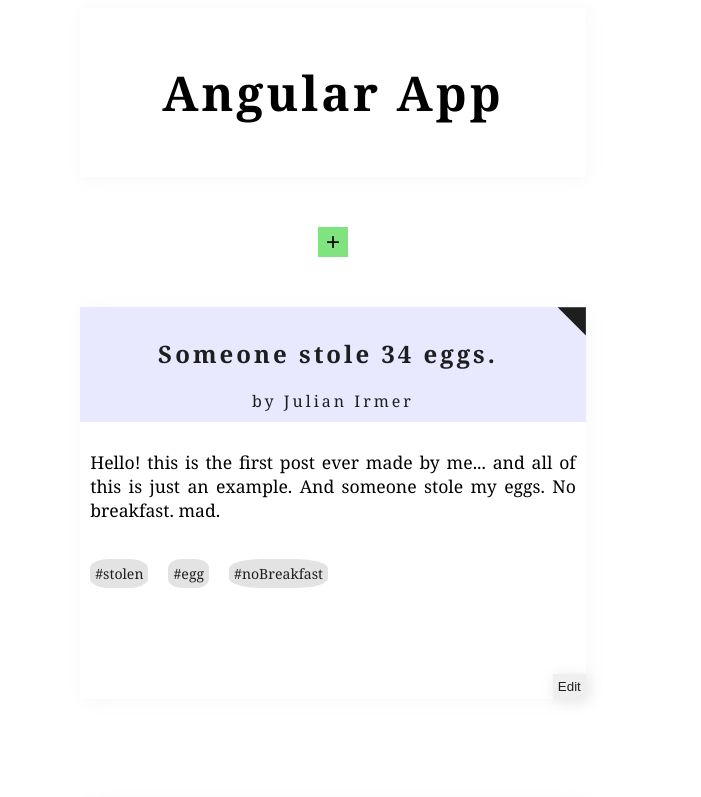
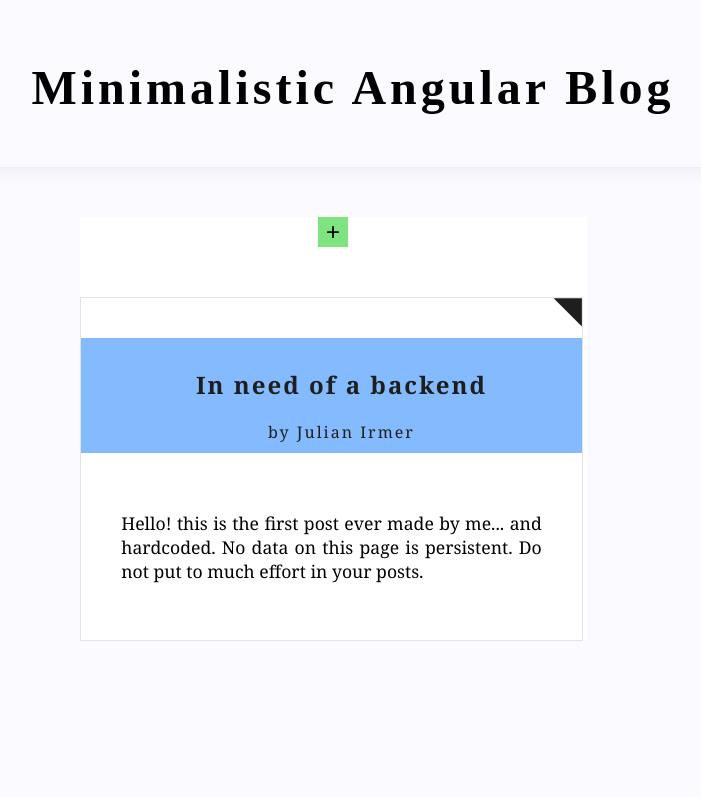
Before and after one commit to JulianIrmer/Angular-App, an Angular app: page / in a window 1280 px wide. Shown: the top 797 px of the page, without its empty margins (307-1008 px from the left). Built offline with nearby package versions, Linux system fonts and the light colour scheme.

Commit message:
removed the edit function and the hashtags

```diff
--- a/src/app/addpost/addpost.component.css
+++ b/src/app/addpost/addpost.component.css
@@ -14,6 +14,8 @@
 
 .editor{
     margin: 50px 0 50px 0;
+    padding: 20px 0 20px 0;
+    box-shadow: 2px 2px 15px rgba(200,200,200,0.4);
 }
 
 .input-sm{
--- a/src/app/addpost/addpost.component.html
+++ b/src/app/addpost/addpost.component.html
@@ -9,5 +9,5 @@
       <textarea class="input-sm" placeholder="Write something..." cols="42" rows="10" #content></textarea>
   </form>
   <button class="save-btn" (click) = 'savePost(title.value, author.value, content.value)'>Save</button>
-  <button class="cancel-btn" (click) = 'discardPost()'>Cancel</button>
+  <button class="cancel-btn" (click) = 'toggleEditor()'>Cancel</button>
 </div>
--- a/src/app/addpost/addpost.component.ts
+++ b/src/app/addpost/addpost.component.ts
@@ -1,14 +1,22 @@
-import { Component, OnInit } from '@angular/core';
+import { Component, OnInit, Injectable } from '@angular/core';
+import { DataService } from './../data.service';
 
 @Component({
   selector: 'app-addpost',
   templateUrl: './addpost.component.html',
   styleUrls: ['./addpost.component.css']
 })
+@Injectable()
+
 export class AddpostComponent implements OnInit {
 isVisible:boolean = false;
+posts = [];
+post:Post;
+id:number = 1;
 
-  constructor() { }
+  constructor(private postArr:DataService) {
+    this.posts = postArr.getData();
+   }
 
   ngOnInit() {
 
@@ -18,10 +26,27 @@ isVisible:boolean = false;
     this.isVisible = !this.isVisible;
   }
 
-  savePost(title, author, content){
-  }
+  savePost(title, author, content, hashtag1, hashtag2, hashtag3){
 
-  discardPost(){
+    this.post = {
+      id: this.id,
+      title: title,
+      author: author,
+      content: content,
+    }
 
+    this.id++;
+
+    if(this.post.title != '' && this.post.author != '' && this.post.content != ''){
+      this.posts.push(this.post);
+      this.toggleEditor();
+    }
   }
 }
+
+interface Post{
+  id:number,
+  title:string,
+  author:string,
+  content:string,
+}
--- a/src/app/app.component.css
+++ b/src/app/app.component.css
@@ -3,16 +3,19 @@
     width: 40%;
     margin: 0 auto;
     text-align: center;
-    letter-spacing: 3px;
     font-family: Cambria, Cochin, Georgia, Times, 'Times New Roman', serif;
+    background-color: rgb(255,255,255);
 }
 
 .headline{
+    width: 100%;
+    text-align: center;
     padding: 20px;
     margin-bottom: 50px;
-    background-color: rgb(255,255,255);
+    background-color: rgb(250,250,255);
     font-size: 150%;
-    box-shadow: 2px 2px 15px rgba(230,230,230,0.3);
+    letter-spacing: 4px;
+    box-shadow: 2px 2px 15px rgba(200,200,200,0.3);
 }
 
 .content{
--- a/src/app/app.component.html
+++ b/src/app/app.component.html
@@ -1,7 +1,7 @@
+<div class="headline">
+  <h1>{{header}}</h1>
+</div>
 <div class="wrapper">
-  <div class="headline">
-    <h1>Angular App</h1>
-  </div>
   <app-addpost></app-addpost>
   <div class="content">
     <app-post></app-post>
--- a/src/app/app.component.ts
+++ b/src/app/app.component.ts
@@ -6,5 +6,5 @@ import { Component } from '@angular/core';
   styleUrls: ['./app.component.css']
 })
 export class AppComponent {
-  title = 'app';
+  header = 'Minimalistic Angular Blog';
 }
--- a/src/app/app.module.ts
+++ b/src/app/app.module.ts
@@ -5,6 +5,7 @@ import { FormsModule } from '@angular/forms';
 import { AppComponent } from './app.component';
 import { PostComponent } from './post/post.component';
 import { AddpostComponent } from './addpost/addpost.component';
+import { DataService } from './data.service';
 
 
 
@@ -19,7 +20,7 @@ import { AddpostComponent } from './addpost/addpost.component';
     BrowserModule,
     FormsModule
   ],
-  providers: [],
+  providers: [DataService],
   bootstrap: [AppComponent]
 })
 export class AppModule { }
--- /dev/null
+++ b/src/app/data.service.ts
@@ -0,0 +1,33 @@
+import { Injectable, Directive } from '@angular/core';
+
+@Injectable()
+export class DataService {
+
+    private arr = [];
+    post:Post;
+
+    constructor() {
+        this.post = {
+            id: 0,
+            title: 'In need of a backend',
+            author:'Julian Irmer',
+            content: 'Hello! this is the first post ever made by me... and hardcoded. No data on this page is persistent. Do not put to much effort in your posts.'
+          }
+          this.arr.push(this.post);
+     }
+
+
+    setData(post) {
+        this.arr.push(post);
+    }
+    getData() {
+        return this.arr;
+    }
+}
+
+interface Post{
+    id:number,
+    title:string,
+    author:string,
+    content:string,
+}
--- a/src/app/post/post.component.css
+++ b/src/app/post/post.component.css
@@ -1,23 +1,25 @@
 /* POST */
 .post{
-    width: 100%;
-    padding: 0 0 10px 0;
-    margin: 0 0 100px 0;
-    box-shadow: 2px 2px 15px rgba(230,230,230,0.3);
+    width: 99%;
+    /* box-shadow: 2px 2px 2px rgba(200,200,200,0.6); */
+    border: 1px solid rgba(200,200,200,0.5);
+    /* background-color: pink; */
 }
 
 .post-header{
     text-align: center;
+    width: 100%;
     padding: 10px;
     color: rgb(30, 30, 30);
-    background-color: rgba(100, 100, 255, 0.15);
+    letter-spacing: 2px;
+    background-color: rgba(10, 120, 255, 0.5);
 }
 
 .post-content{
     text-align: justify;
     letter-spacing: 0px;
     font-size: 110%;
-    padding: 10px 10px 0 10px;
+    padding: 40px;
 }
 
 .triangle{
@@ -29,36 +31,6 @@
     float: right;
     transform: rotate(-45deg) translateX(11px) translateY(-7px);
 }
-
-.hashtags{
-    height: 150px;
-}
-
-.hash-ul{
-    list-style-type: none;
-    padding: 20px 0 10px 0;
-}
-
-.hash-ul > li{
-    float: left;
-    margin:0 20px 0 0;
-    padding: 5px;
-    color: rgb(30, 30, 30);
-    font-size: 80%;
-    background-color: rgba(200, 200, 200, 0.5);
-    border-radius: 33%;
-}
-
-.hash-ul > li > a{
-    text-decoration-line: none;
-    color: rgb(30, 30, 30);
-}
-
-.hash-ul > li:hover{
-    background-color: rgba(200, 200, 200, 0.7);
-}
-
-
 
 /* EDITOR */
 .edit-btn, .delete-btn, .save-btn{
--- a/src/app/post/post.component.html
+++ b/src/app/post/post.component.html
@@ -1,33 +1,25 @@
 <!-- Post -->
 
-<div class="post" *ngFor = "let post of arr; let i = index;">
+<div class="post" *ngFor = "let post of posts; let i = index;">
   <div class="triangle"></div>
   <div class="post-header">
-    <h2>{{arr[i].title}}</h2>
-    by {{arr[i].author}}
+    <h2>{{posts[i].title}}</h2>
+    by {{posts[i].author}}
   </div>
   <div class="post-content">
-    <p>{{arr[i].content}}</p>
-    <div class="hashtags">
-      <ul class="hash-ul">
-        <li *ngFor = "let hashtag of arr[i].hashtags; let j = index;"><a href="#">#{{arr[i].hashtags[j]}}</a></li>
-      </ul>
-    </div>
+    <p>{{posts[i].content}}</p>
   </div>
 
-  <!-- Editor -->
+  <!-- Editor
   <input type="button" class="edit-btn" value="Edit" (click) = 'toggleEditor()'>
   <div *ngIf = isVisible class="editor">
     <form action="submit">
         <input type="text" class="input-sm" placeholder="Title" #title>
         <input type="text" class="input-sm" placeholder="Author" #author>
         <textarea class="input-sm" placeholder="Write something..." cols="42" rows="10" #content></textarea>
-        <input type="text" class="input-hash" placeholder="Hashtag" #hashtag1>
-        <input type="text" class="input-hash" placeholder="Hashtag" #hashtag2>
-        <input type="text" class="input-hash" placeholder="Hashtag" #hashtag3>
     </form>
-    <button class="save-btn" (click) = 'saveChanges(title.value, author.value, content.value, hashtag1.value, hashtag2.value, hashtag3.value)'>Save</button>
+    <button class="save-btn" (click) = 'saveChanges(i, title.value, author.value, content.value)'>Save</button>
     <button class="delete-btn" (click) = 'deletePost()'>Delete</button>
     <button class="delete-btn" (click) = 'toggleEditor()'>Cancel</button>
   </div>
-</div>
+</div> -->
--- a/src/app/post/post.component.ts
+++ b/src/app/post/post.component.ts
@@ -1,70 +1,42 @@
-import { Component, OnInit } from '@angular/core';
+import { Component, OnInit, Injectable } from '@angular/core';
+import { DataService } from './../data.service';
 
 @Component({
   selector: 'app-post',
   templateUrl: './post.component.html',
   styleUrls: ['./post.component.css']
 })
+
+@Injectable()
+
 export class PostComponent implements OnInit {
+  isVisible:boolean = false;
+  posts = [];
 
-  arr = [];
-  post:Post;
-  post2:Post;
-  isVisible:boolean = false;
-
-  constructor() { }
+  constructor(private postArr:DataService) {
+    this.posts = postArr.getData();
+   }
 
   ngOnInit() {
-    this.post = {
-      id: 1,
-      title: 'Someone stole 34 eggs.',
-      author:'Julian Irmer',
-      content: 'Hello! this is the first post ever made by me... and all of this is just an example. And someone stole my eggs. No breakfast. mad.',
-      hashtags: ["stolen", "egg", "noBreakfast"]
-    }
-    this.post2 = {
-      id: 2,
-      title: 'Hello There',
-      author:'General Kenobi',
-      content: 'And someone stole my eggs. No breakfast. mad.',
-      hashtags: ["Star Wars", "hellothere", "Breakfast"]
-    }
-
-    this.arr.push(this.post);
-    this.arr.push(this.post2);
   }
 
   toggleEditor(){
     this.isVisible = !this.isVisible;
   }
 
-  saveChanges(title, author, content, hashtag1, hashtag2, hashtag3){
-    if(title != ''){
-      this.post.title = title;
-    }
-    if(author != ''){
-      this.post.author = author;
-    }
-    if(content != ''){
-      this.post.content = content;
-    }
-    if(hashtag1 != ''){
-      this.post.hashtags.push(hashtag1);
-    }
-    if(hashtag2 != ''){
-      this.post.hashtags.push(hashtag2);
-    }
-    if(hashtag3 != ''){
-      this.post.hashtags.push(hashtag3);
-    }
-    this.isVisible = !this.isVisible;
-  }
+  // saveChanges(id, title, author, content){
+  //
+  //   for(let i = 0; i < this.posts.length; i++){
+  //     if(title != '' && this.posts[i].id == id){
+  //       this.posts[i].title = title;
+  //     }
+  //     if(author != '' && this.posts[i].id == id){
+  //       this.posts[i].author = author;
+  //     }
+  //     if(content != '' && this.posts[i].id == id){
+  //       this.posts[i].content = content;
+  //     }
+  //     this.toggleEditor();
+  //   }
+  // }
 }
-
-interface Post{
-  id:number,
-  title:string,
-  author:string,
-  content:string,
-  hashtags:any[]
-}
--- a/src/styles.css
+++ b/src/styles.css
@@ -1 +1,9 @@
 /* You can add global styles to this file, and also import other style files */
+
+*{
+    overflow-x: hidden;
+}
+
+body{
+    background-color: rgb(250,250,255);
+}
```
